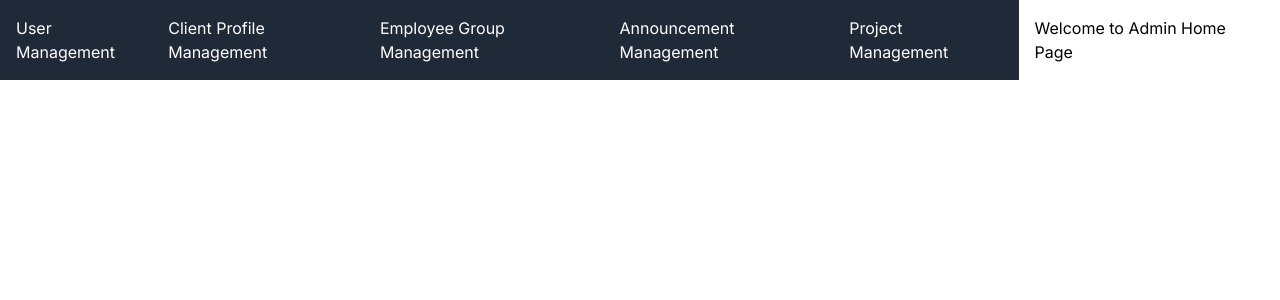
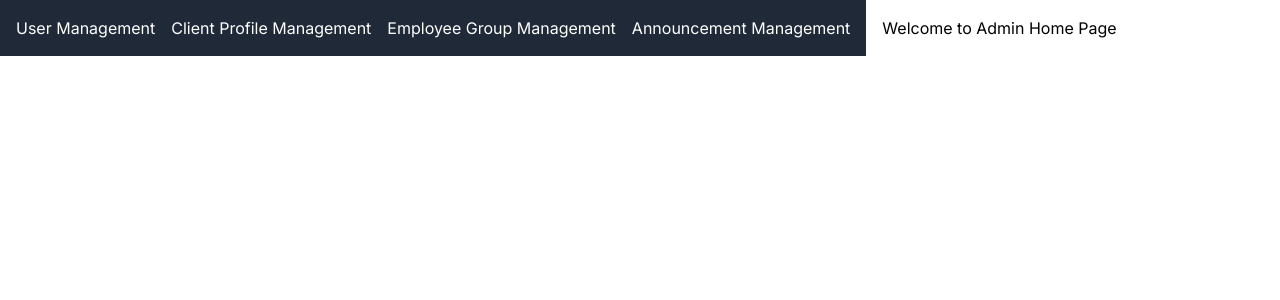
Before and after one commit to Sulamaxx/hnk-portal, a Next.js app: page /Admin/Home in a window 1280 px wide. Shown: the top 300 px of the page. Built offline with nearby package versions, Linux system fonts and the light colour scheme.

Commit message:
Small changes in admin layout

```diff
--- a/app/Admin/AdminLayout.tsx
+++ b/app/Admin/AdminLayout.tsx
@@ -42,14 +42,7 @@ const AdminLayout = ({
               Announcement Management
             </Link>
           </li>
-          <li>
-            <Link
-              href="ProjectManagement"
-              className="text-white hover:text-gray-300"
-            >
-              Project Management
-            </Link>
-          </li>
+
         </ul>
       </nav>
       <div className="flex-grow p-4">{children}</div>
```
